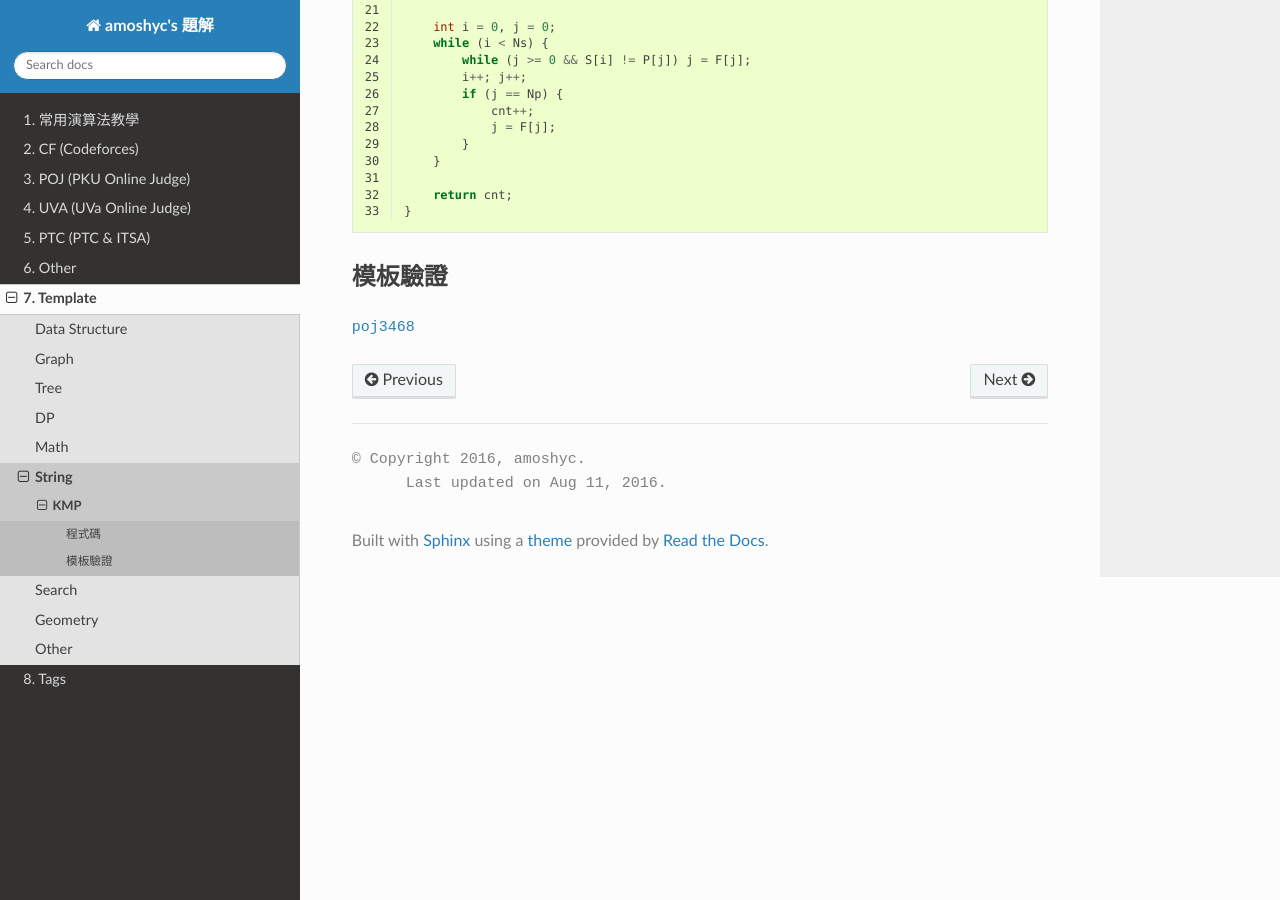
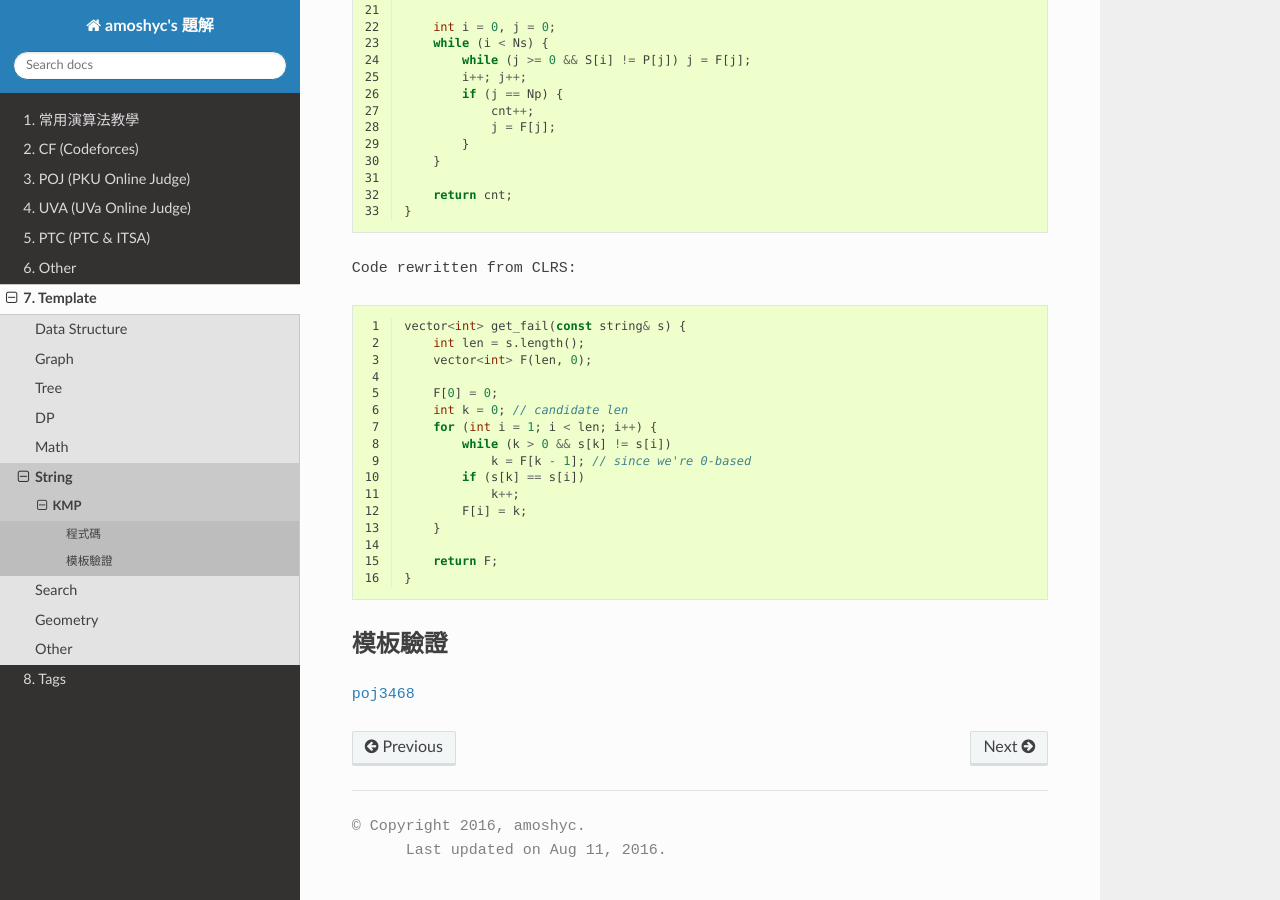
Before and after one commit to amoshyc/ojsolution, a Sphinx documentation site: the page built from docs/source/template/string/kmp.rst, in a window 1280 px wide and 900 px high, scrolled down 704 px. Built offline with Sphinx 7.4.7 and the Read the Docs theme 2.0.0, drawn with Linux system fonts in a browser that asks for light colours; some web fonts are replaced; pages that are not in the unit, such as notebooks, are missing from menus.

Commit message:
Add another kmp template

```diff
--- a/docs/source/tags.rst
+++ b/docs/source/tags.rst
@@ -28,6 +28,7 @@ Technique
 - tag_combination
 - mod_inverse
 - tag_min_vertex_cover
+- tag_pigeonhole
 
 ************************
 Data Structure
--- a/docs/source/template/string/kmp.rst
+++ b/docs/source/template/string/kmp.rst
@@ -51,6 +51,29 @@ KMP
         return cnt;
     }
 
+
+Code rewritten from CLRS:
+
+.. code-block:: cpp
+    :linenos:
+
+    vector<int> get_fail(const string& s) {
+        int len = s.length();
+        vector<int> F(len, 0);
+
+        F[0] = 0;
+        int k = 0; // candidate len
+        for (int i = 1; i < len; i++) {
+            while (k > 0 && s[k] != s[i])
+                k = F[k - 1]; // since we're 0-based
+            if (s[k] == s[i])
+                k++;
+            F[i] = k;
+        }
+
+        return F;
+    }
+
 ************************
 模板驗證
 ************************
```
